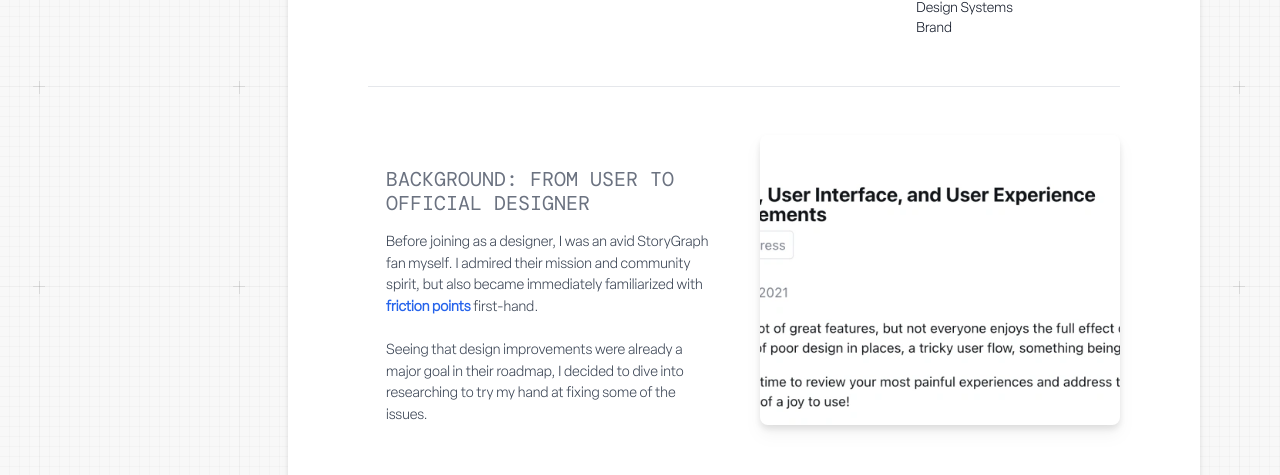
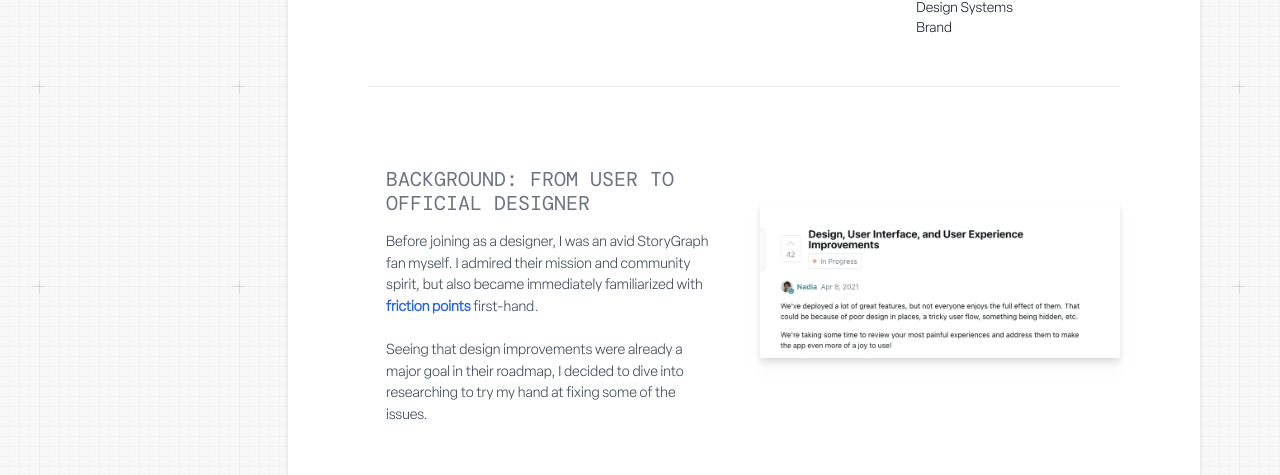
Before and after one commit to faithyeji/yejis-world, a Next.js app: page /pages/projects/storygraph in a window 1280 px wide. Shown: the part 714-1189 px from the top of the page. Built offline with nearby package versions, Linux system fonts and the light colour scheme.

Commit message:
Tweaks to image

```diff
--- a/src/app/components/TextWithMedia.js
+++ b/src/app/components/TextWithMedia.js
@@ -56,7 +56,7 @@ export default function TextWithMedia({
             loop
             muted
             playsInline
-            className="w-full h-full object-cover rounded-lg"
+            className="w-full h-full object-contain rounded-lg"
           />
         ) : (
           <Image
@@ -64,7 +64,7 @@ export default function TextWithMedia({
             alt={mediaAlt || "Media"}
             width={500}
             height={400}
-            className="w-full h-full object-cover rounded-lg drop-shadow-lg"
+            className="w-full h-full object-contain rounded-lg drop-shadow-lg"
             priority
           />
         )}
--- a/src/app/pages/bucket/page.js
+++ b/src/app/pages/bucket/page.js
@@ -181,7 +181,7 @@ const items = [
     tool: "Photoshop",
     category: "graphics",
     description:
-      "Branding for a conceptual themed ingredient boxes for meal prepping.",
+      "Branding for conceptual, themed ingredient boxes for meal prepping.",
     link: "https://drive.google.com/file/d/17aE9YrmXyC0wIIRWRKhH2Baf9mz08TOm/view?usp=sharing",
   },
   {
```
